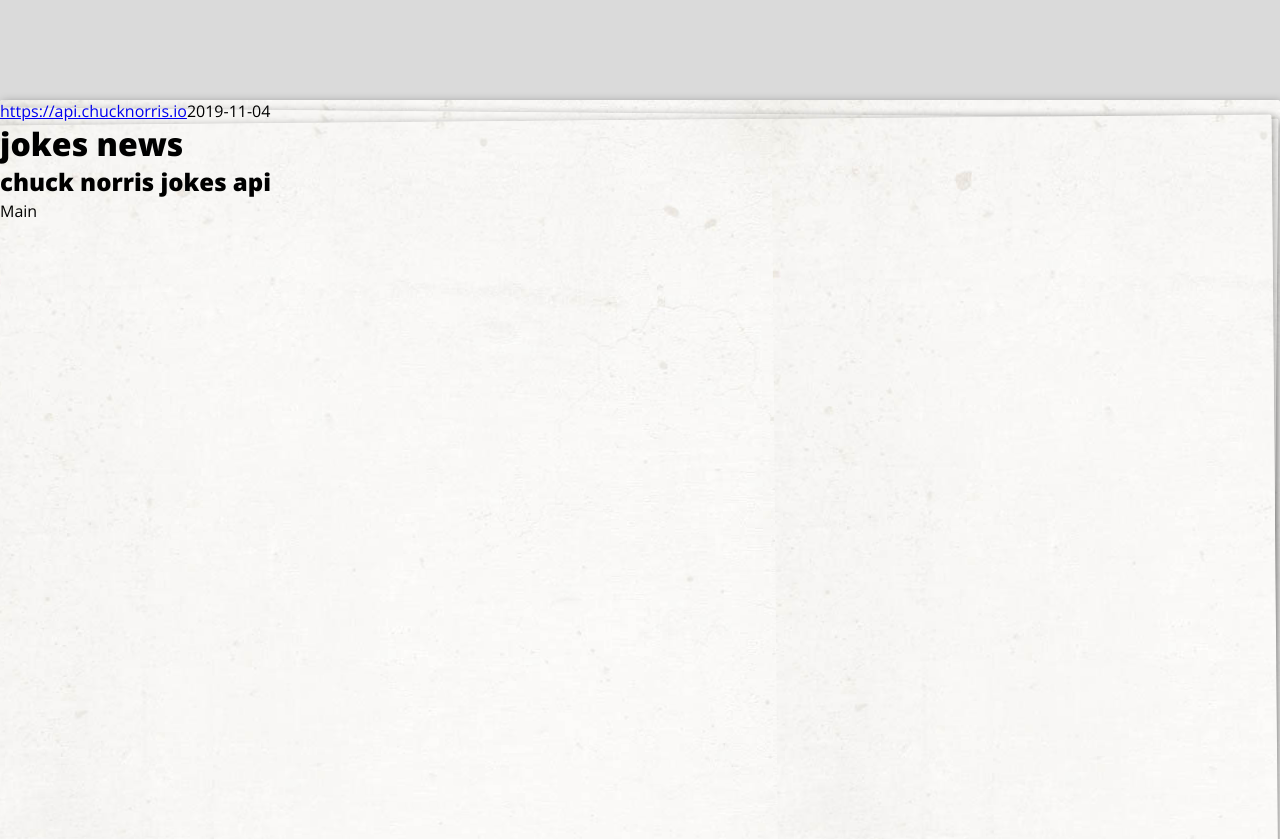
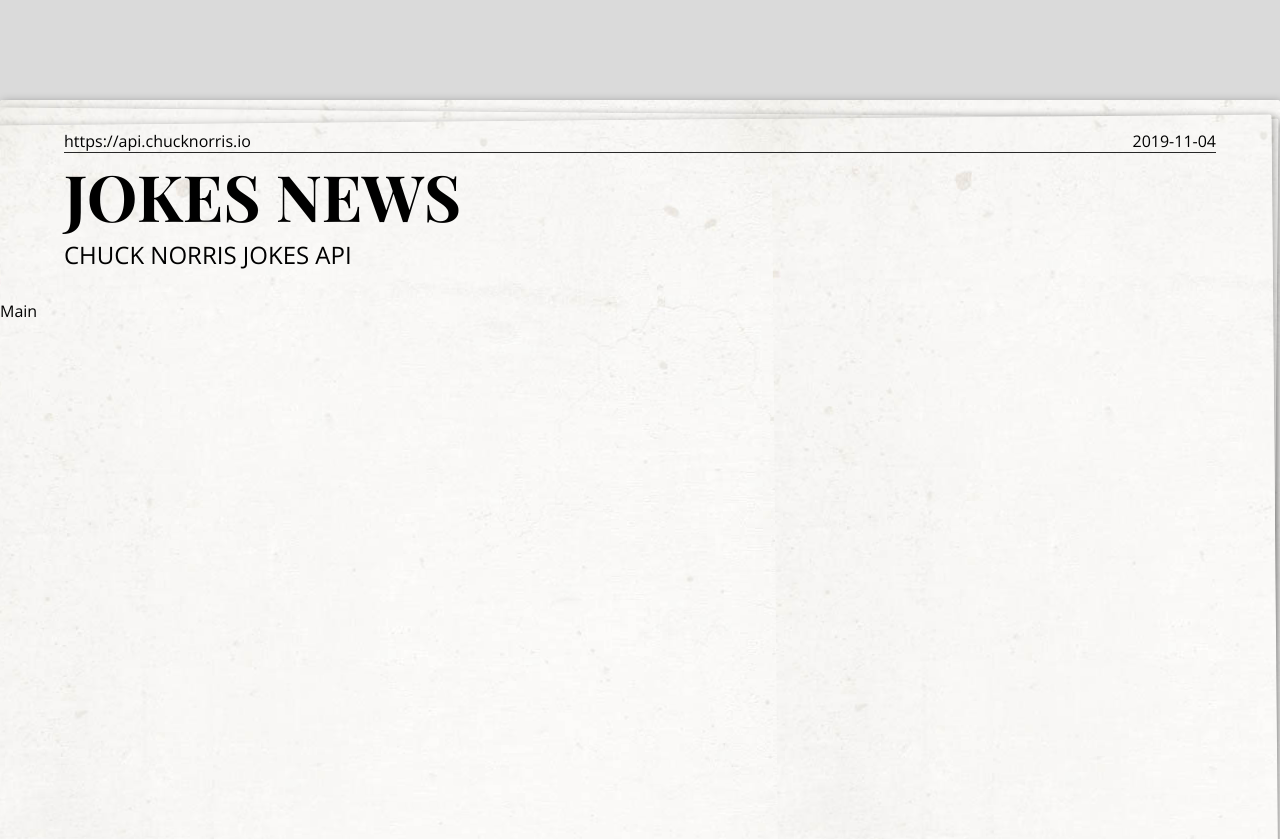
Before and after one commit to KrzysztofGrudzien/Jokes-Rest-Api, a React (Create React App) app: page / in a window 1280 px wide. Shown: the top 839 px of the page. Built offline with nearby package versions, Linux system fonts and the light colour scheme.

Commit message:
feat(scss): add styles to the header

```diff
--- a/src/sass/components/header.module.scss
+++ b/src/sass/components/header.module.scss
@@ -1,3 +1,29 @@
+@import '../utils/variables.scss';
+
 .header {
     grid-area: header;
+    margin: 30px auto 0 auto;
+    width: 90%;
+
+    &__box {
+        display: flex;
+        justify-content: space-between;
+    }
+
+    &__link {
+        color: currentColor;
+        text-decoration: none;
+    }
+
+    &__title {
+        border-top: 1px solid darken($grey, 70%);
+        font-family: 'Playfair Display', serif;
+        font-size: 4rem;
+        text-transform: uppercase;
+    }
+
+    &__titleDescription {
+        font-weight: 300;
+        text-transform: uppercase;
+    }
 }
--- a/src/sass/components/wrapper.module.scss
+++ b/src/sass/components/wrapper.module.scss
@@ -9,7 +9,7 @@
         "header header header header"
         "main main main main"
         "footer footer footer footer";
-    grid-template-rows: 100px 1fr 30px;
+    grid-template-rows: 200px 1fr 30px;
     grid-template-columns: 1fr 1fr 1fr 1fr;
     height: 100vh;
     margin: 100px auto;
```
